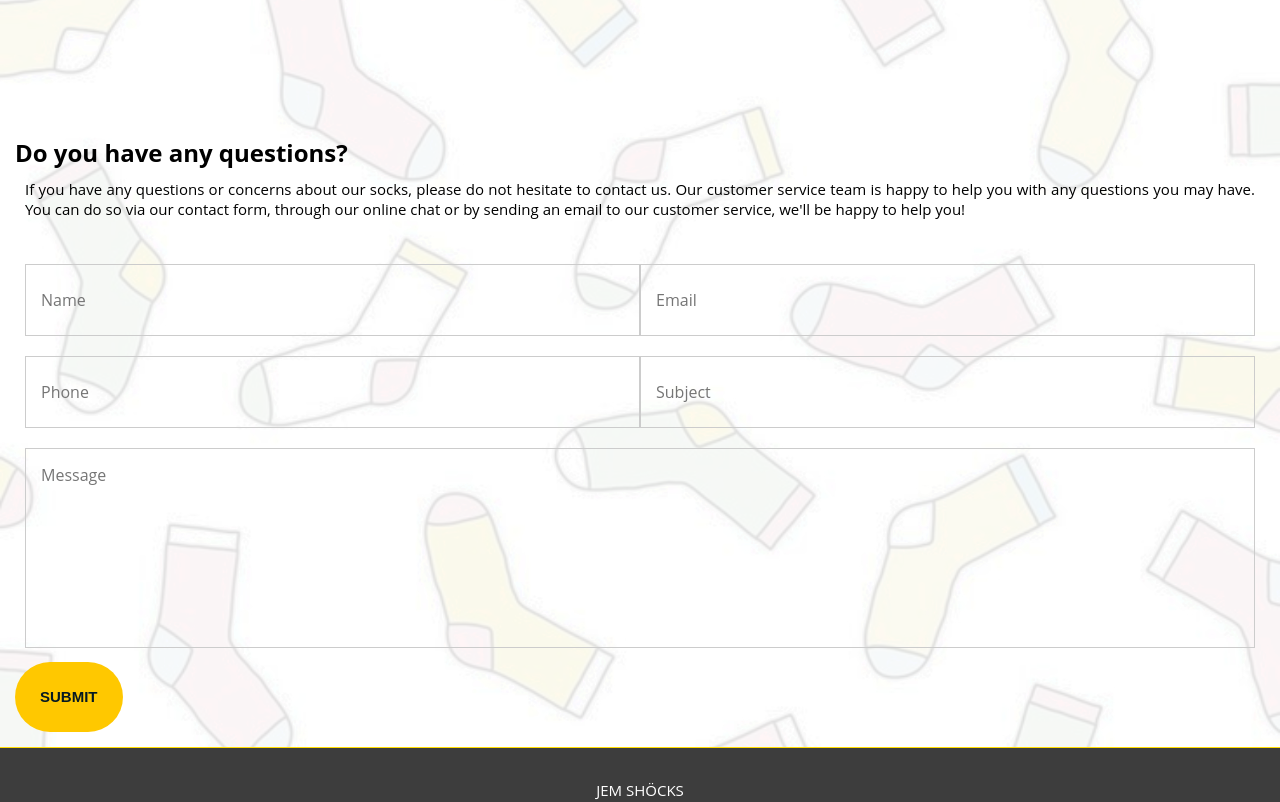
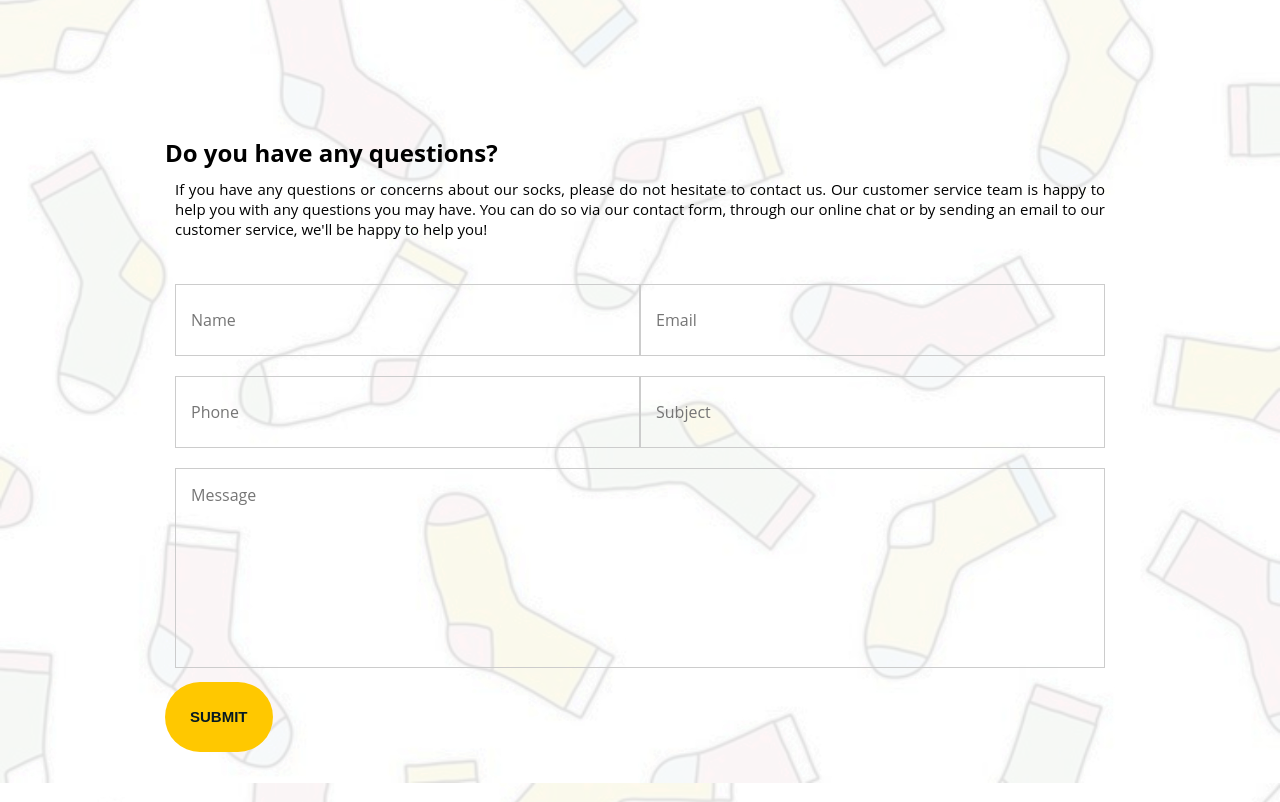
Before and after one commit to Yorrryiii/JEM_Shocks, a React (Create React App) app in the folder jem_shocks/: page /JEM_SHOCKS/contact in a window 1280 px wide. Shown: the part 500-1302 px from the top of the page. Built offline with nearby package versions, Linux system fonts and the light colour scheme; a web font is replaced by a local one.

Commit message:
form style

```diff
--- a/jem_shocks/src/components/styles/Contact.css
+++ b/jem_shocks/src/components/styles/Contact.css
@@ -1,5 +1,6 @@
 #formInfo{
-    margin-top: 150px;
+    /* margin-top: 150px; */
+    margin: 150px;
 }
 
 #FormularioContacto{
```
